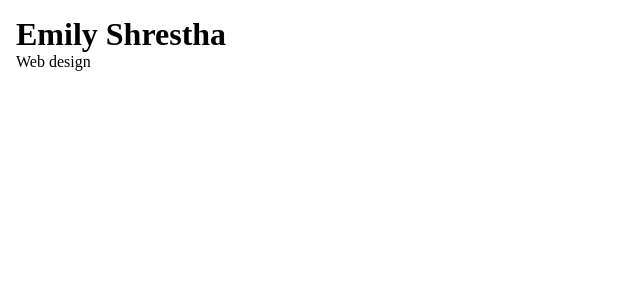
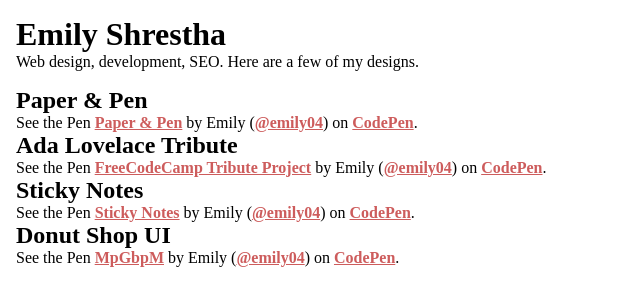
Before and after one commit to emily04/emily04.github.io, a plain HTML site: page index.html in a window 1280 px wide. Shown: the whole page, without its empty margins (0-640 px from the left). Drawn offline with Linux system fonts and the light colour scheme; a script that the page names is missing; a web font is replaced by a local one.

Commit message:
added projects

```diff
--- a/index.html
+++ b/index.html
@@ -46,7 +46,19 @@
     <body>
         <header><h1>Emily Shrestha</h1></header>
         <div class="twoColumnText">
-            Web design
+            Web design, development, SEO. Here are a few of my designs.
         </div>
+        <h2>Paper & Pen</h2>
+            <p data-height="331" data-theme-id="0" data-slug-hash="mLeEPg" data-default-tab="css,result" data-user="emily04" data-pen-title="Paper & Pen" class="codepen">See the Pen <a href="https://codepen.io/emily04/pen/mLeEPg/">Paper & Pen</a> by Emily (<a href="https://codepen.io/emily04">@emily04</a>) on <a href="https://codepen.io">CodePen</a>.</p>
+            <script async src="https://static.codepen.io/assets/embed/ei.js"></script>
+        <h2>Ada Lovelace Tribute</h2>
+            <p data-height="265" data-theme-id="0" data-slug-hash="LZGwGw" data-default-tab="html,result" data-user="emily04" data-pen-title="FreeCodeCamp Tribute Project" class="codepen">See the Pen <a href="https://codepen.io/emily04/pen/LZGwGw/">FreeCodeCamp Tribute Project</a> by Emily (<a href="https://codepen.io/emily04">@emily04</a>) on <a href="https://codepen.io">CodePen</a>.</p>
+            <script async src="https://static.codepen.io/assets/embed/ei.js"></script>
+        <h2>Sticky Notes</h2>
+            <p data-height="265" data-theme-id="0" data-slug-hash="XqmKvP" data-default-tab="css,result" data-user="emily04" data-pen-title="Sticky Notes" class="codepen">See the Pen <a href="https://codepen.io/emily04/pen/XqmKvP/">Sticky Notes</a> by Emily (<a href="https://codepen.io/emily04">@emily04</a>) on <a href="https://codepen.io">CodePen</a>.</p>
+            <script async src="https://static.codepen.io/assets/embed/ei.js"></script>
+        <h2>Donut Shop UI</h2>
+            <p data-height="265" data-theme-id="0" data-slug-hash="MpGbpM" data-default-tab="html,result" data-user="emily04" data-pen-title="MpGbpM" class="codepen">See the Pen <a href="https://codepen.io/emily04/pen/MpGbpM/">MpGbpM</a> by Emily (<a href="https://codepen.io/emily04">@emily04</a>) on <a href="https://codepen.io">CodePen</a>.</p>
+            <script async src="https://static.codepen.io/assets/embed/ei.js"></script>
     </body>
 </html>
```
